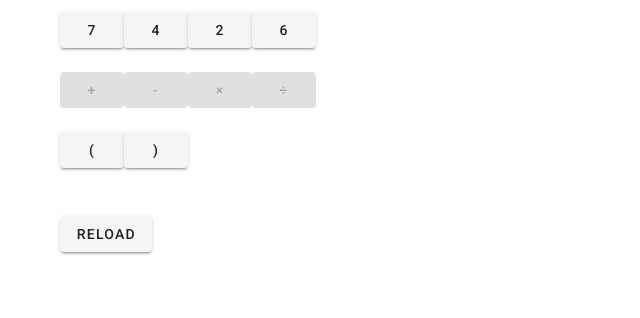
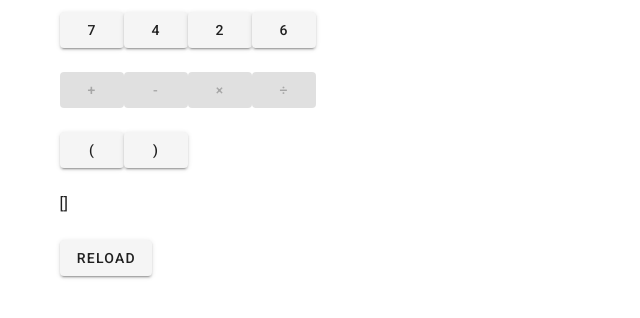
Before and after one commit to sakiso/ten-puzzle, a Vue app: page / in a window 1280 px wide. Shown: the top 318 px of the page, without its empty margins (0-640 px from the left). Built offline with nearby package versions, Linux system fonts and the light colour scheme.

Commit message:
記号も数字のようにdisplayFormulaに単純にpushするように変更

```diff
--- a/src/views/Home.vue
+++ b/src/views/Home.vue
@@ -72,20 +72,15 @@
       <v-row>
         <v-col>
           <div>
-           <v-btn>
-             (
-           </v-btn>
-           <v-btn>
-             )
-           </v-btn>
-
+            <v-btn> ( </v-btn>
+            <v-btn> ) </v-btn>
           </div>
         </v-col>
       </v-row>
       <v-row>
         <v-col>
           <div>
-            {{ displayNumber }}
+            {{ displayFormula }}
           </div>
         </v-col>
       </v-row>
@@ -120,6 +115,7 @@ export default {
       numberSelectedFlgs: { one: false, two: false, three: false, four: false },
       selectedNumber: [],
       selectedSymbol: [],
+      displayFormula: [],
       selectNumberCounter: 0,
       selectSymbolCounter: 0,
       selectCompleteFlg: false,
@@ -132,7 +128,7 @@ export default {
     this.setNumbers();
   },
 
-  computed: {
+  /*  computed: {
     //数字・計算記号リストから表示用の数式文字列を生成する
     displayNumber: function () {
       //今いくつ数字が選択されているかで表示すべき数式が変わるのでifで分岐
@@ -209,6 +205,7 @@ export default {
       }
     },
   },
+  */
 
   methods: {
     deleteSelectedNumbers() {
@@ -250,6 +247,8 @@ export default {
       //選ばれたのが何番目かをカウントする
       this.selectSymbolCounter += 1;
       //選択された記号を配列に入れる
+      this.displayFormula.push(symbol);
+      //選択された記号を配列に入れる
       this.selectedSymbol.push({
         seq: this.selectSymbolCounter,
         symbol: symbol,
@@ -262,7 +261,7 @@ export default {
       //選ばれたのが何番目かをカウントする
       this.selectNumberCounter += 1;
       //選択された数字を配列に入れる
-      this.selectedNumber.push({ seq: this.selectNumberCounter, number: num });
+      this.displayFormula.push(num);
       //選ばれた記号のボタンを選択済みとして非活性にする
       if (seq === 1) {
         this.numberSelectedFlgs.one = true;
```
